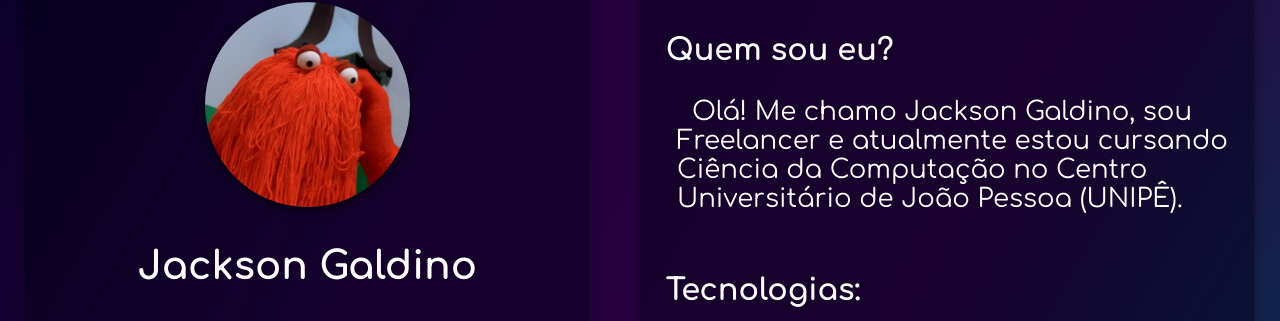
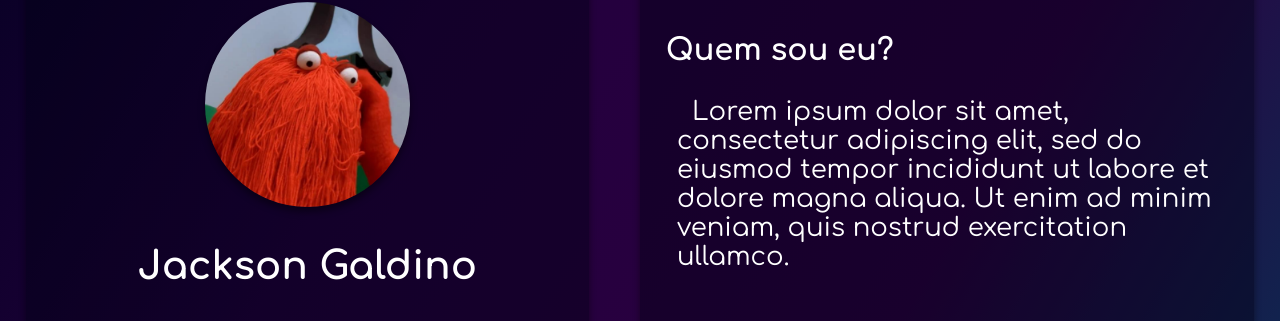
Before and after one commit to JacksonFNX/jagaldino, a React (Create React App) app: page / in a window 1280 px wide. Shown: the part 301-622 px from the top of the page. Built offline with nearby package versions, Linux system fonts and the light colour scheme; grey boxes are pictures that could not be loaded.

Commit message:
atualizações12

```diff
--- a/src/App.js
+++ b/src/App.js
@@ -27,7 +27,7 @@
               <div className="About-redes">
                 <a
                   className="About-link"
-                  href="https://www.linkedin.com/in/jackson-galdino-651548197/"
+                  href="https://www.linkedin.com/"
                   target="_blank"
                   rel="noopener noreferrer"
                 >
@@ -38,7 +38,7 @@
               <div className="About-redes">
                 <a
                   className="About-link"
-                  href="https://github.com/JacksonFNX"
+                  href="https://github.com/"
                   target="_blank"
                   rel="noopener noreferrer"
                 >
@@ -49,7 +49,7 @@
               <div className="About-redes">
                 <a
                   className="About-link"
-                  href="https://www.instagram.com/jagaldinofnx/"
+                  href="https://www.instagram.com/"
                   target="_blank"
                   rel="noopener noreferrer"
                 >
@@ -72,7 +72,7 @@
           </div>
           <div className="About-group-desc">
               <h3>Quem sou eu?</h3>
-              <p> &nbsp; Olá! Me chamo Jackson Galdino, sou Freelancer e atualmente estou cursando Ciência da Computação no Centro Universitário de João Pessoa (UNIPÊ).
+              <p> &nbsp; Lorem ipsum dolor sit amet, consectetur adipiscing elit, sed do eiusmod tempor incididunt ut labore et dolore magna aliqua. Ut enim ad minim veniam, quis nostrud exercitation ullamco.
               </p> <br/>
               <h3>Tecnologias:</h3>
               <br/>
```
